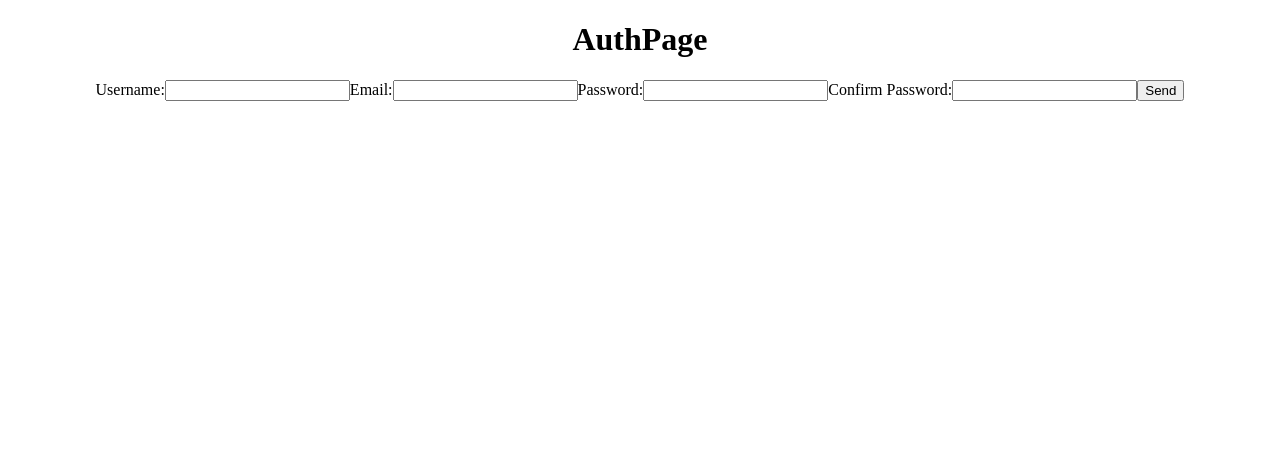
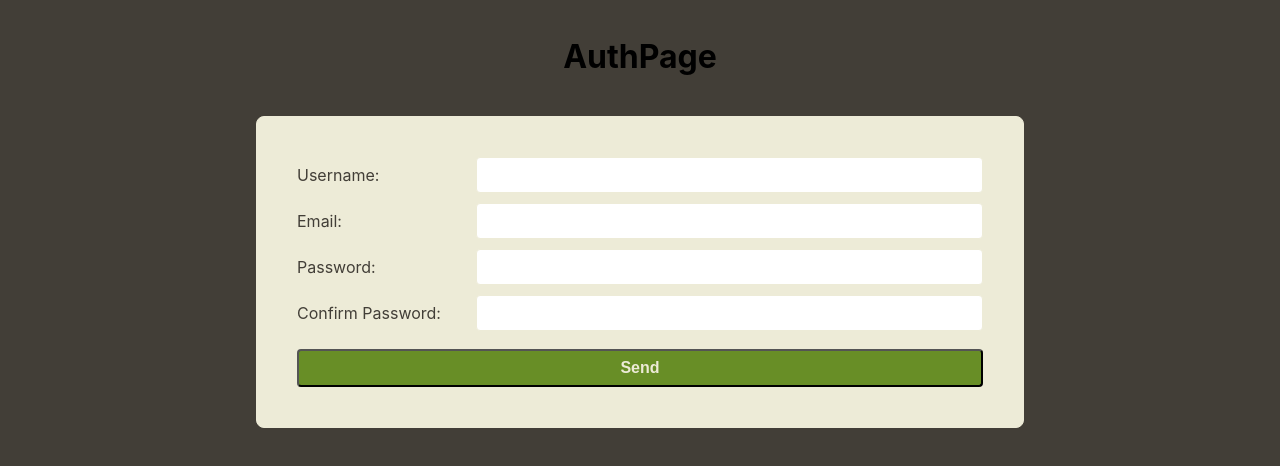
Before and after one commit to TaajAndrews/Queue-Map, a React (Vite) app in the folder client/: page /ideas in a window 1280 px wide. Shown: the top 466 px of the page. Built offline with nearby package versions, Linux system fonts and the light colour scheme.

Commit message:
Basic form css

```diff
--- a/client/src/components/SignupForm/SignupForm.jsx
+++ b/client/src/components/SignupForm/SignupForm.jsx
@@ -19,10 +19,10 @@ const SignupForm = () => {
 
   const handleChange = (event) => {
     setFormState({ ...formState, [event.target.id]: event.target.value })
-    // const disable =
   }
 
   return (
+    <div className="form-wrapper">
       <form onSubmit={handleSubmit}>
         <label htmlFor="username">Username:</label>
         <input
@@ -51,13 +51,14 @@ const SignupForm = () => {
         <label htmlFor="confirmPassword">Confirm Password:</label>
         <input
           type="password"
-        id="confirm-password"
+          id="confirmPassword"
           onChange={handleChange}
           value={formState.confirmPassword}
           required
         />
         <button type="submit">Send</button>
       </form>
+    </div>
   )
 }
 
--- a/client/src/styles/App.css
+++ b/client/src/styles/App.css
@@ -1,4 +1,84 @@
+*, *:before, *:after {
+  box-sizing: border-box;
+}
+
 body {
   margin: 0;
   text-align: center;
 }
+
+body {
+  margin: 0;
+  font-family: -apple-system, BlinkMacSystemFont, 'Segoe UI', 'Roboto', 'Oxygen',
+  'Ubuntu', 'Cantarell', 'Fira Sans', 'Droid Sans', 'Helvetica Neue',
+  sans-serif;
+  -webkit-font-smoothing: antialiased;
+  -moz-osx-font-smoothing: grayscale;
+  background-color: #423E37;
+  padding: 2vmin;
+  height: 100vh;
+}
+
+#root {
+  height: 100%;
+}
+
+.form-wrapper {
+  padding: 5vmin;
+  margin: 5vmin 30vmin;
+  background-color: #EDEBD7;
+  border: .1vmin solid #EDEBD7;
+  border-radius: 1vmin;
+}
+
+form {
+  display: grid;
+  grid-template-columns: 1fr 3fr;
+  gap: 1.25vmin;
+  color:  #423E37;
+}
+
+label {
+  font-size: 2vmin;
+  display: flex;
+  align-items: center;
+}
+
+input {
+  padding: 1vmin;
+  font-size: 2vmin;
+  border: .1vmin solid #EDEBD7;
+  border-radius: .5vmin;
+  color: #423E37;
+  background-image: none !important; /* prevent lastpass */
+  outline: none;
+}
+
+input:focus {
+  border-color: #688E26;
+}
+
+button, a.button {
+  margin: 1vmin;
+  padding: 1vmin;
+  color: #EDEBD7;
+  background-color:  #688E26;
+  font-size: 2vmin;
+  font-weight: bold;
+  text-decoration: none;
+  text-align: center;
+  border-radius: .5vmin;
+  outline: none;
+  cursor: pointer;
+}
+
+/* button:disabled, form:invalid button[type="submit"] {
+  cursor: not-allowed;
+  background-color: #425c16;
+} */
+
+
+button[type="submit"] {
+  grid-column: span 2;
+  margin: 1vmin 0 0;
+}
```
Lines whose indentation alone changed are shown as unchanged.
